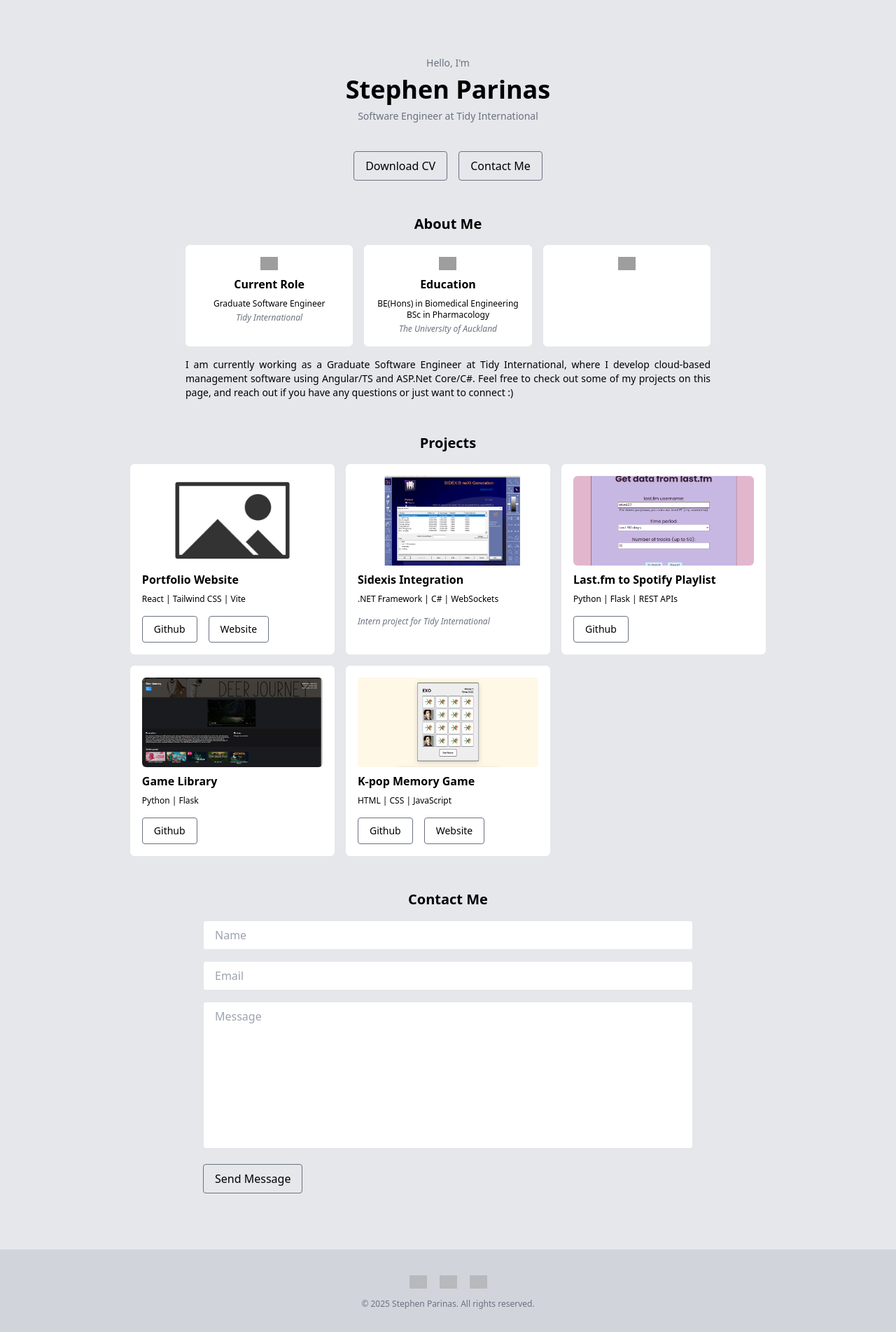
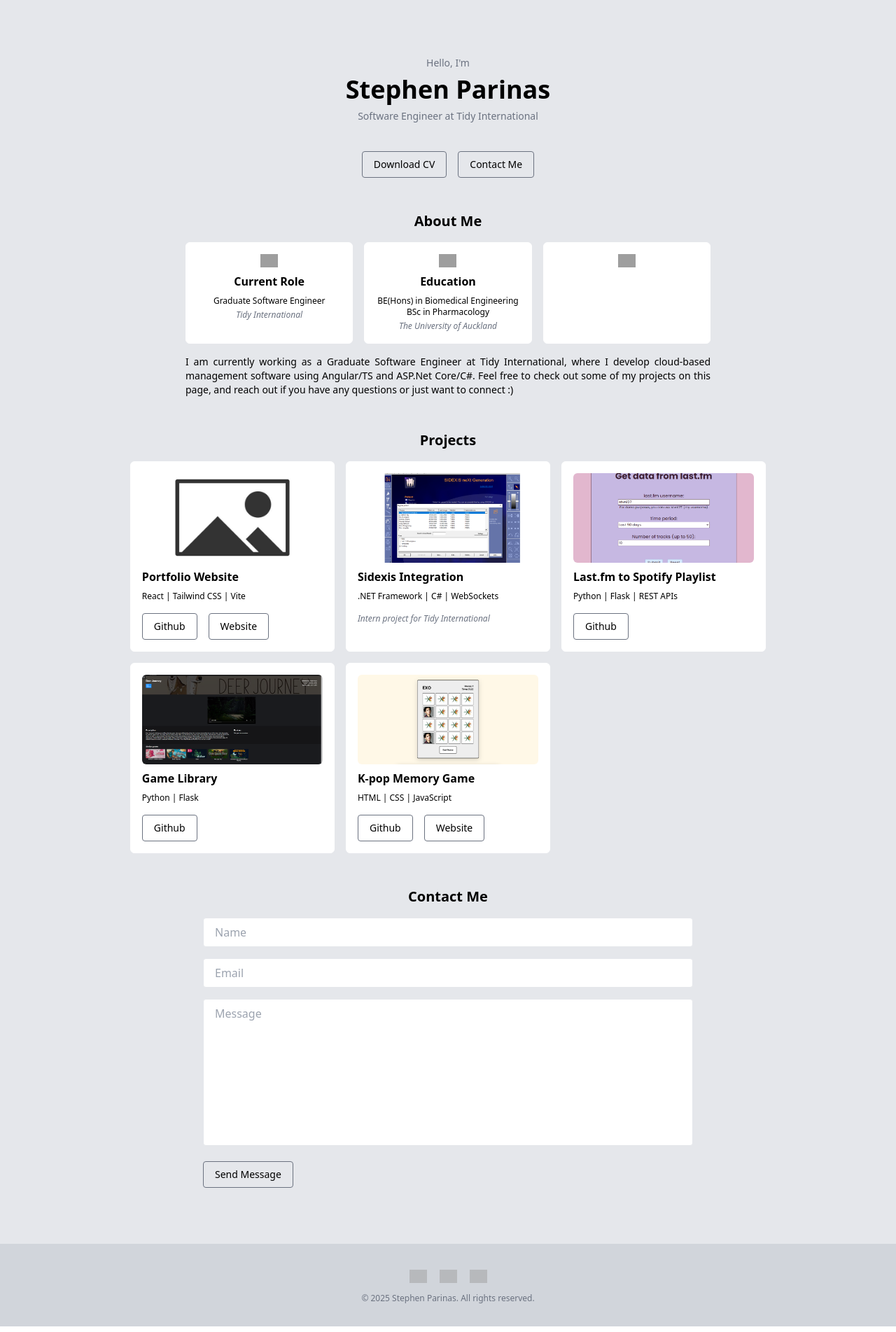
Before and after one commit to stephen-parinas/stephen-parinas.github.io, a React (Vite) app: page / in a window 1280 px wide. Shown: the whole page at 70% size. Built offline with nearby package versions, Linux system fonts and the light colour scheme; grey boxes are pictures that could not be loaded.

Commit message:
make all buttons the same class

```diff
--- a/src/components/Contact.jsx
+++ b/src/components/Contact.jsx
@@ -1,5 +1,5 @@
 import {useState} from "react";
-import {buttonHover, buttonMd} from "./common.js";
+import {buttonHover, button} from "./common.js";
 
 export default function Contact() {
     const [formData, setFormData] = useState({
@@ -71,7 +71,7 @@ export default function Contact() {
                 ></textarea>
                 {errors.message && <p className="text-red-500 text-sm">{errors.message}</p>}
 
-                <button type="submit" className={buttonMd + buttonHover}>Send Message</button>
+                <button type="submit" className={button + buttonHover}>Send Message</button>
             </form>
         </div>
     );
--- a/src/components/Footer.jsx
+++ b/src/components/Footer.jsx
@@ -1,5 +1,5 @@
 import {links} from "../data/links.js";
-import {buttonHover, buttonSm} from "./common.js";
+import {buttonHover, button} from "./common.js";
 
 export default function Footer() {
     return (
--- a/src/components/Home.jsx
+++ b/src/components/Home.jsx
@@ -1,4 +1,4 @@
-import {buttonHover, buttonMd} from "./common.js";
+import {buttonHover, button} from "./common.js";
 
 export default function Home() {
     return (
@@ -9,11 +9,11 @@ export default function Home() {
 
             <div className="flex gap-4 justify-center mt-8">
                 <a href="../../public/assets/StephenParinas_CV_2025.pdf" download>
-                    <button type="button" className={buttonMd + buttonHover}>Download CV</button>
+                    <button type="button" className={button + buttonHover}>Download CV</button>
                 </a>
 
                 <a href="#contact">
-                    <button type="button" className={buttonMd + buttonHover}>Contact Me</button>
+                    <button type="button" className={button + buttonHover}>Contact Me</button>
                 </a>
             </div>
         </div>
--- a/src/components/ProjectItem.jsx
+++ b/src/components/ProjectItem.jsx
@@ -1,4 +1,4 @@
-import {buttonHover, buttonSm, card, cardHover} from "./common.js";
+import {buttonHover, button, card, cardHover} from "./common.js";
 
 export default function ProjectItem({ title, year, img, stack, githubLink, websiteLink, description }) {
     return (
@@ -13,7 +13,7 @@ export default function ProjectItem({ title, year, img, stack, githubLink, websi
                     <div className="flex gap-4 mt-2">
                         {githubLink && (
                             <a href={githubLink} target="_blank">
-                                <button type="button" className={buttonSm + buttonHover}>
+                                <button type="button" className={button + buttonHover}>
                                     Github
                                 </button>
                             </a>
@@ -21,7 +21,7 @@ export default function ProjectItem({ title, year, img, stack, githubLink, websi
 
                         {websiteLink && (
                             <a href={websiteLink} target="_blank">
-                                <button type="button" className={buttonSm + buttonHover}>
+                                <button type="button" className={button + buttonHover}>
                                     Website
                                 </button>
                             </a>
--- a/src/components/common.js
+++ b/src/components/common.js
@@ -1,6 +1,5 @@
 export const card = "flex flex-col p-4 bg-white border border-white rounded-md ";
 export const cardHover = "hover:border-gray-500 hover:bg-transparent transition duration-300 ease-in-out ";
 
-export const buttonMd = "px-4 py-2 border border-gray-500 rounded ";
-export const buttonSm = "px-4 py-2 text-sm border border-gray-500 rounded ";
+export const button = "px-4 py-2 text-sm border border-gray-500 rounded ";
 export const buttonHover = "hover:border-white hover:bg-white hover:text-black transition duration-300 ease-in-out ";
```
